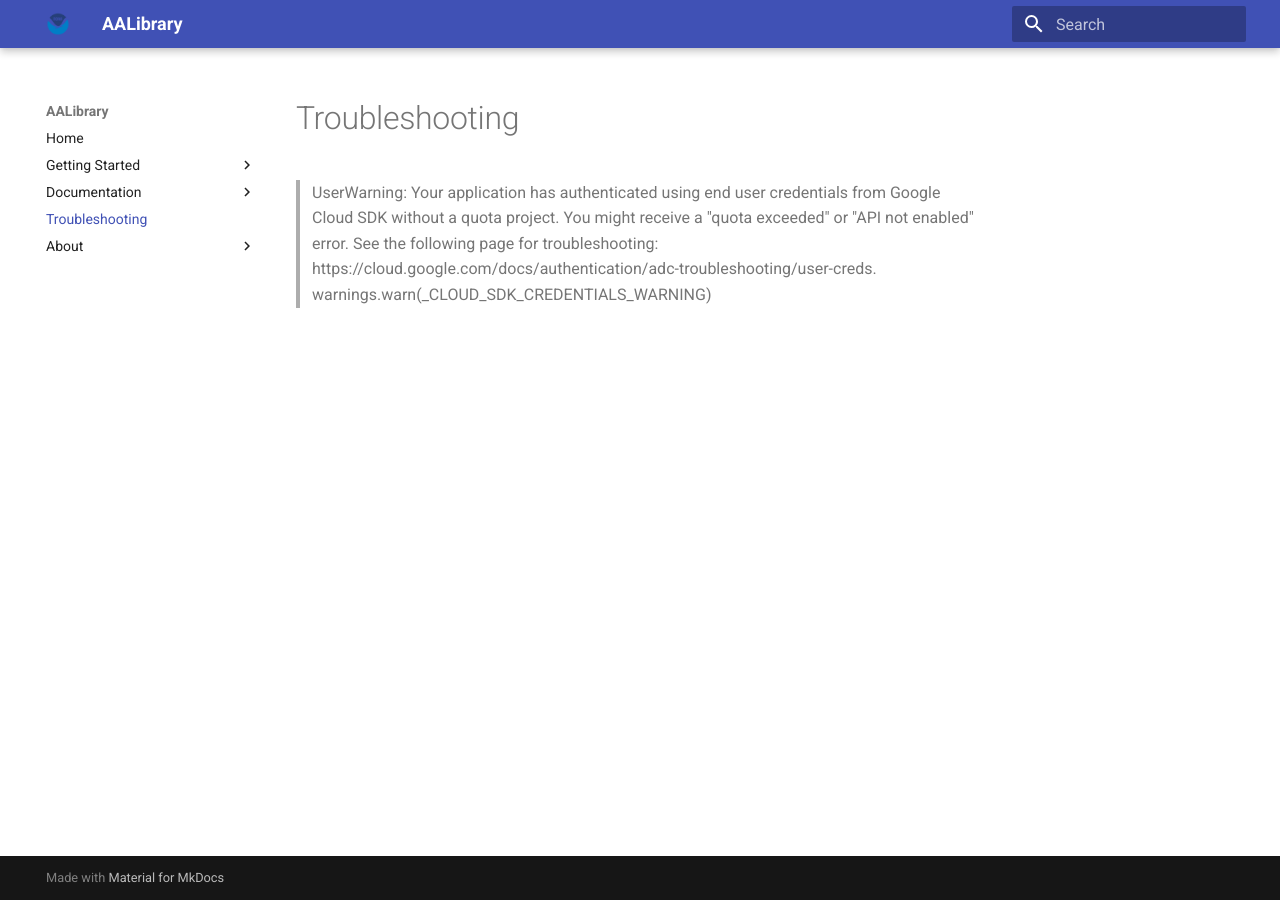
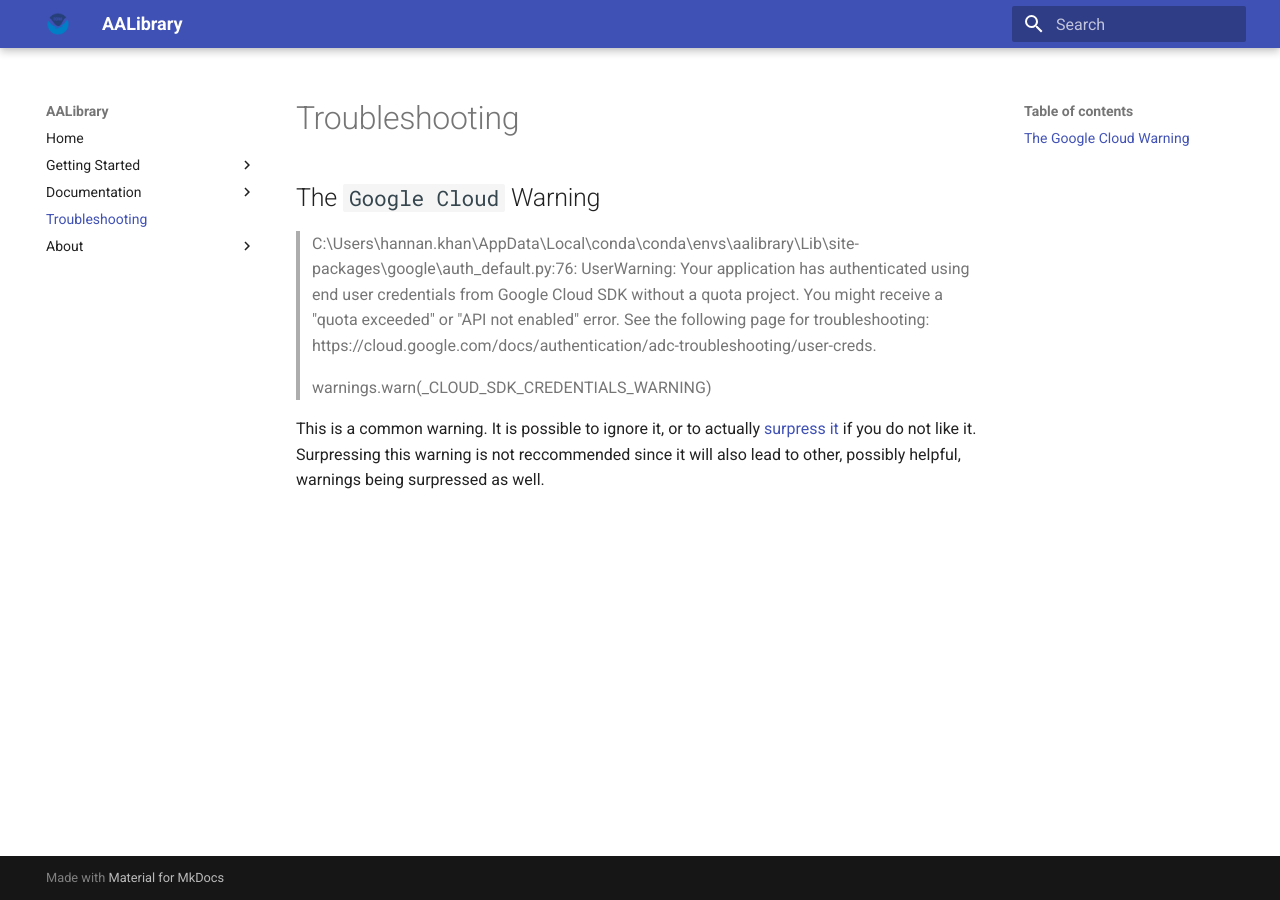
Before and after one commit to nmfs-ost/AA-SI_aalibrary, an MkDocs documentation site: the page built from docs/troubleshooting/troubleshooting.md, in a window 1280 px wide. Built offline with MkDocs 1.6.1 and Material for MkDocs 9.7.7, drawn with Linux system fonts in a browser that asks for light colours.

Commit message:
add: more info to the cloud usage warning

```diff
--- a/docs/troubleshooting/troubleshooting.md
+++ b/docs/troubleshooting/troubleshooting.md
@@ -1,4 +1,8 @@
 # Troubleshooting
 
+## The `Google Cloud` Warning
+>C:\Users\hannan.khan\AppData\Local\conda\conda\envs\aalibrary\Lib\site-packages\google\auth\_default.py:76: UserWarning: Your application has authenticated using end user credentials from Google Cloud SDK without a quota project. You might receive a "quota exceeded" or "API not enabled" error. See the following page for troubleshooting: https://cloud.google.com/docs/authentication/adc-troubleshooting/user-creds.
+>
+> warnings.warn(_CLOUD_SDK_CREDENTIALS_WARNING)
 
-> UserWarning: Your application has authenticated using end user credentials from Google Cloud SDK without a quota project. You might receive a "quota exceeded" or "API not enabled" error. See the following page for troubleshooting: https://cloud.google.com/docs/authentication/adc-troubleshooting/user-creds. warnings.warn(_CLOUD_SDK_CREDENTIALS_WARNING)
+This is a common warning. It is possible to ignore it, or to actually [surpress it](https://github.com/googleapis/google-auth-library-python/issues/271#issuecomment-400186626) if you do not like it. Surpressing this warning is not reccommended since it will also lead to other, possibly helpful, warnings being surpressed as well.
```
